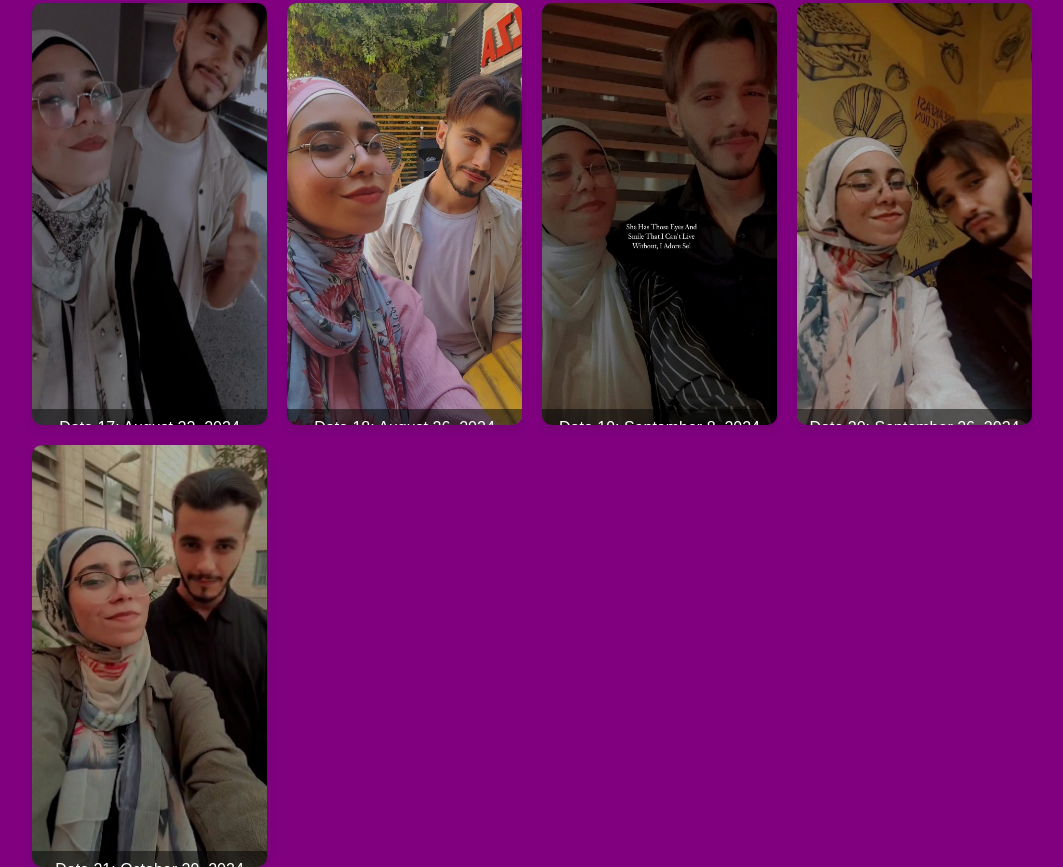
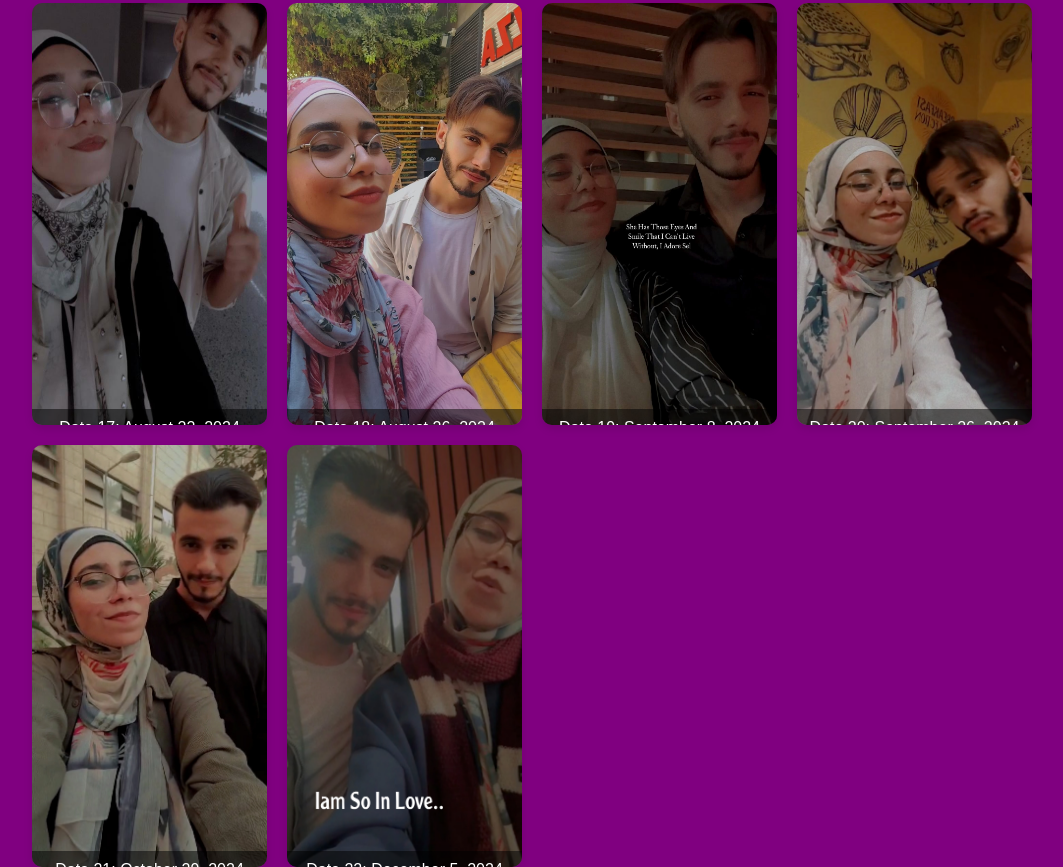
Before and after one commit to zeyad220/szz, a plain HTML site: page index.html in a window 1280 px wide. Shown: the part 2063-2930 px from the top of the page, without its empty margins (108-1171 px from the left). Drawn offline with Linux system fonts and the light colour scheme.

Commit message:
index.html

```diff
--- a/index.html
+++ b/index.html
@@ -98,6 +98,10 @@
                 <img src="21.jpg" alt="Date 21">
                 <p class="date-caption">Date 21: October 29, 2024</p>
             </div>
+            <div class="gallery-item">
+                <img src="22.jpg" alt="Date 22">
+                <p class="date-caption">Date 22: December 5, 2024</p>
+            </div>
         </div>
     </div>
 </body>
```
